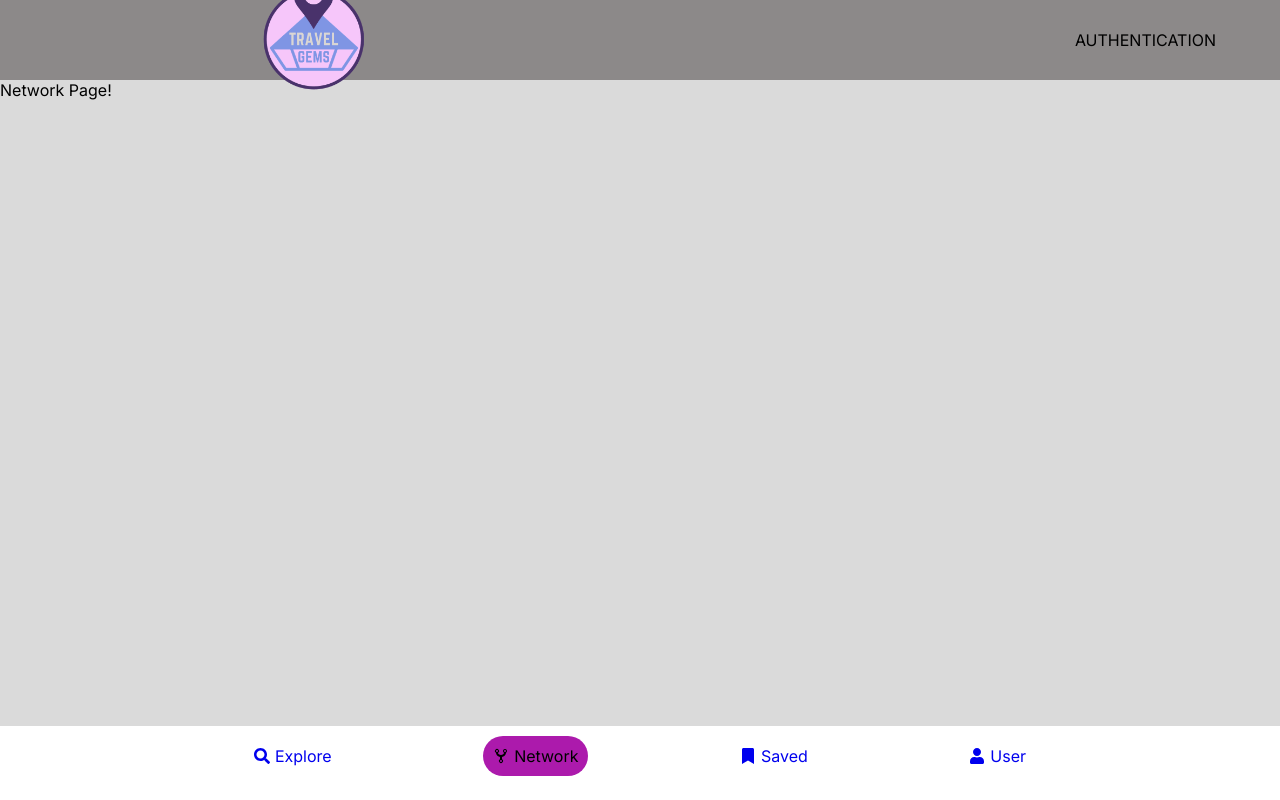
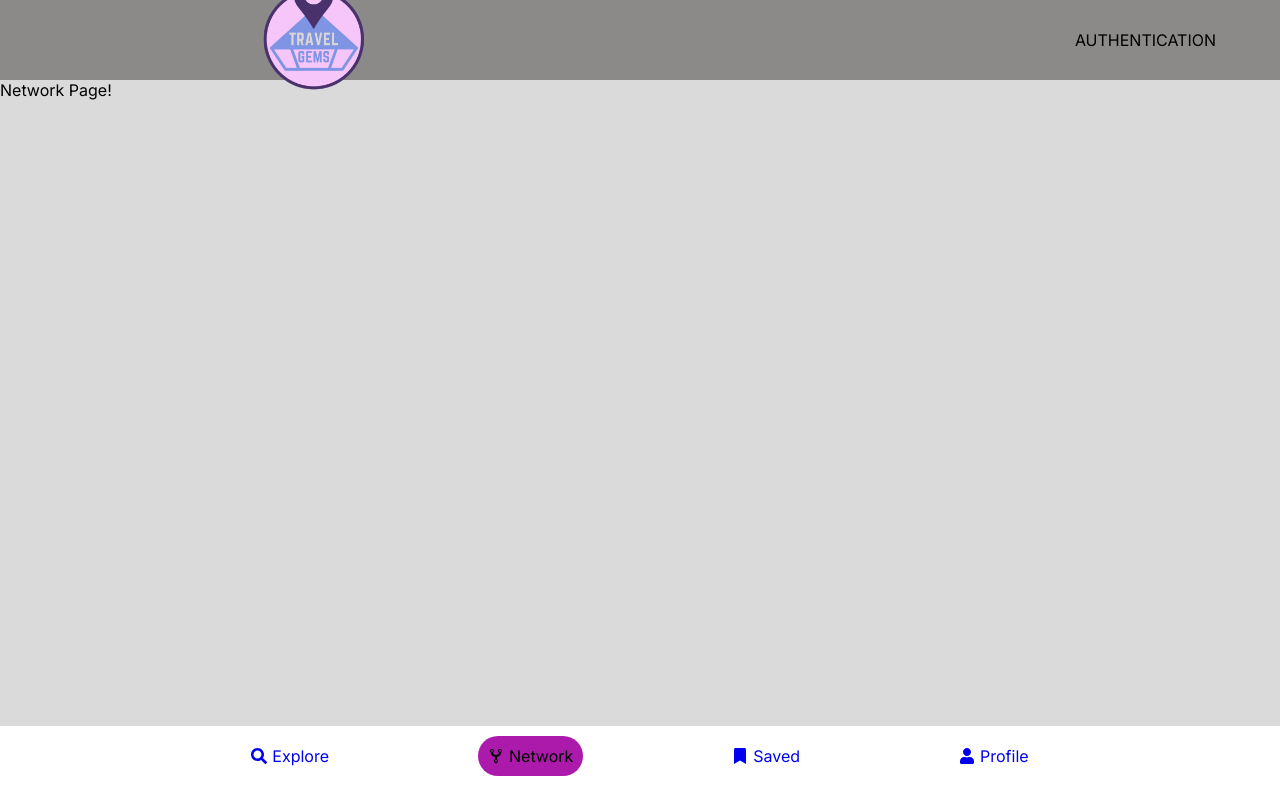
Before and after one commit to theRohirrim/TravelGemsProject, a Next.js app: page /network in a window 1280 px wide. Built offline with nearby package versions, Linux system fonts and the light colour scheme.

Commit message:
creates basic single user routing and page

```diff
--- /dev/null
+++ b/src/app/user/[id]/singleuser.module.css
@@ -0,0 +1,8 @@
+.container {
+    display: flex;
+    flex-direction: column;
+    gap: 20px;
+
+    align-items: center;
+    justify-content: center;
+}
--- a/src/components/navbar/links/Links.jsx
+++ b/src/components/navbar/links/Links.jsx
@@ -22,8 +22,8 @@ const links = [
         icon: 'saved',
     },
     {
-        title: 'User',
-        path: '/user',
+        title: 'Profile',
+        path: '/user/659410c69f7ae624673bafdb',
         icon: 'user',
     }
 ];
--- a/src/lib/data.js
+++ b/src/lib/data.js
@@ -57,10 +57,10 @@ export const getUsers = async () => {
     }
 }
 
-export const getUserById = async (id) => {
+export const getUserById = async (_id) => {
     try {
         connectToDatabase()
-        const user = await Users.findById(id)
+        const user = await Users.find({_id})
         return user
 
     } catch (error) {
```
Also changed, not shown: src/app/user/[id]/page.jsx (added, +22 -0 lines).
